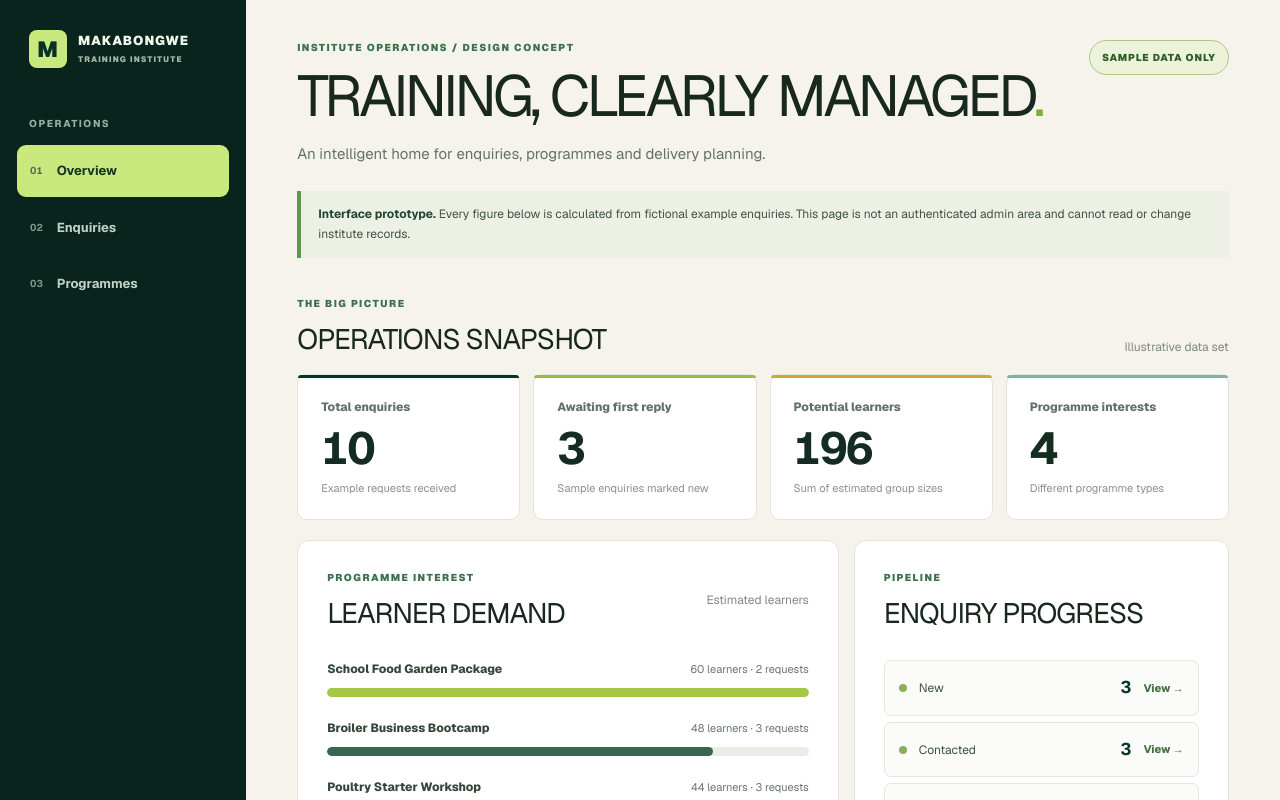
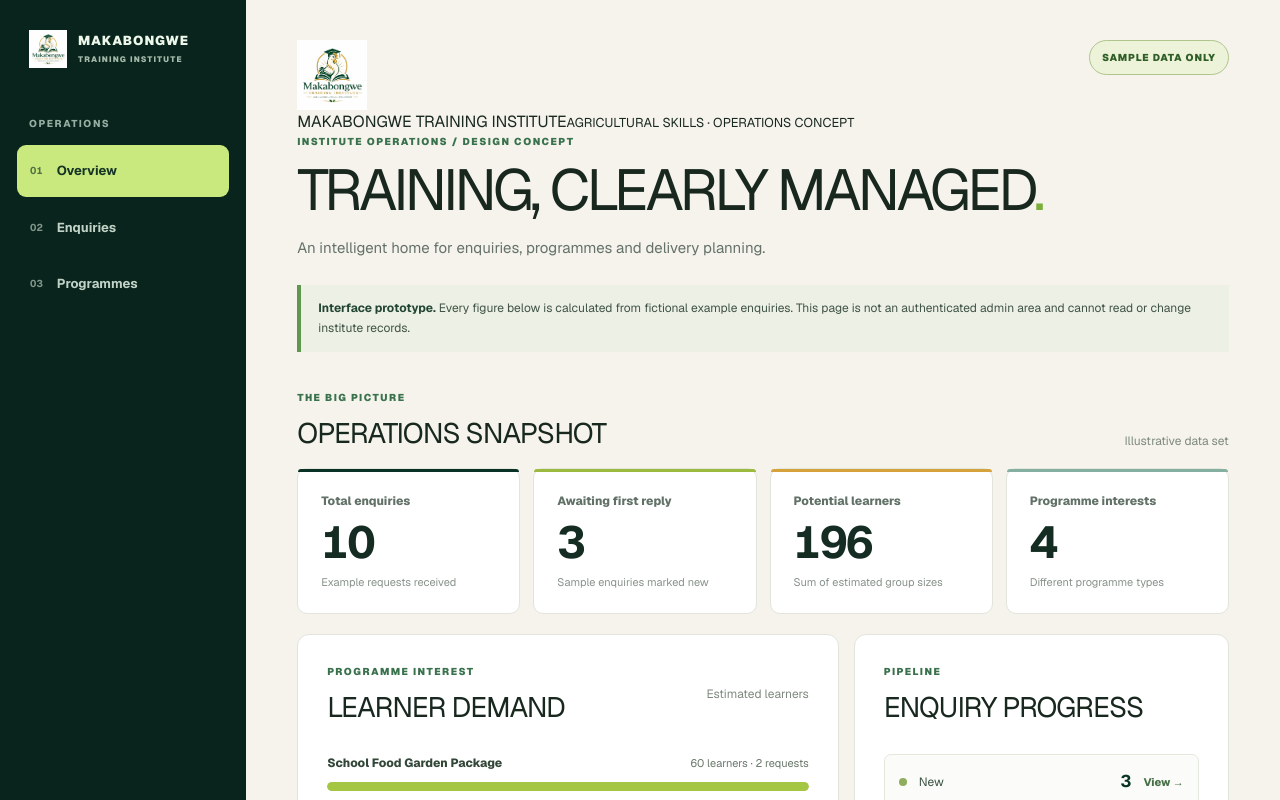
Before and after one commit to tkhumalo2022/makabongwe-training-institute, a Next.js app: page /admin-concept in a window 1280 px wide. Shown: the top 800 px of the page. Built offline with nearby package versions, Linux system fonts and the light colour scheme.

Commit message:
feat(admin concept): replace placeholder M with institute’s existing training logo

```diff
--- a/app/admin-concept/page.tsx
+++ b/app/admin-concept/page.tsx
@@ -1,6 +1,7 @@
 "use client";
 
 import { useMemo, useState } from "react";
+import Image from "next/image";
 import styles from "./dashboard.module.css";
 import "./route-viewport.css";
 
@@ -68,7 +69,7 @@ export default function AdminConceptPage() {
   return (
     <main className={styles.workspace} data-admin-concept="true">
       <aside className={styles.sidebar} aria-label="Concept navigation">
-        <div className={styles.wordmark}><span className={styles.brandMark}>M</span><span>MAKABONGWE<small>TRAINING INSTITUTE</small></span></div>
+        <div className={styles.wordmark}><span className={styles.brandMark}><Image src="/images/makabongwe-logo.webp" alt="" width={49} height={49} unoptimized /></span><span>MAKABONGWE<small>TRAINING INSTITUTE</small></span></div>
         <p className={styles.railLabel}>OPERATIONS</p>
         <nav className={styles.railNav} aria-label="Dashboard views">
           {views.map((item, index) => (
@@ -85,6 +86,7 @@ export default function AdminConceptPage() {
       <div className={styles.mainContent}>
         <header className={styles.header}>
           <div>
+            <div className={styles.headerBrand}><Image src="/images/makabongwe-logo.webp" alt="Makabongwe Training Institute brand artwork" width={70} height={70} unoptimized /><span>MAKABONGWE TRAINING INSTITUTE<small>AGRICULTURAL SKILLS · OPERATIONS CONCEPT</small></span></div>
             <p className={styles.eyebrow}>INSTITUTE OPERATIONS / DESIGN CONCEPT</p>
             <h1>Training, clearly managed<span>.</span></h1>
             <p className={styles.subtitle}>An intelligent home for enquiries, programmes and delivery planning.</p>
```
